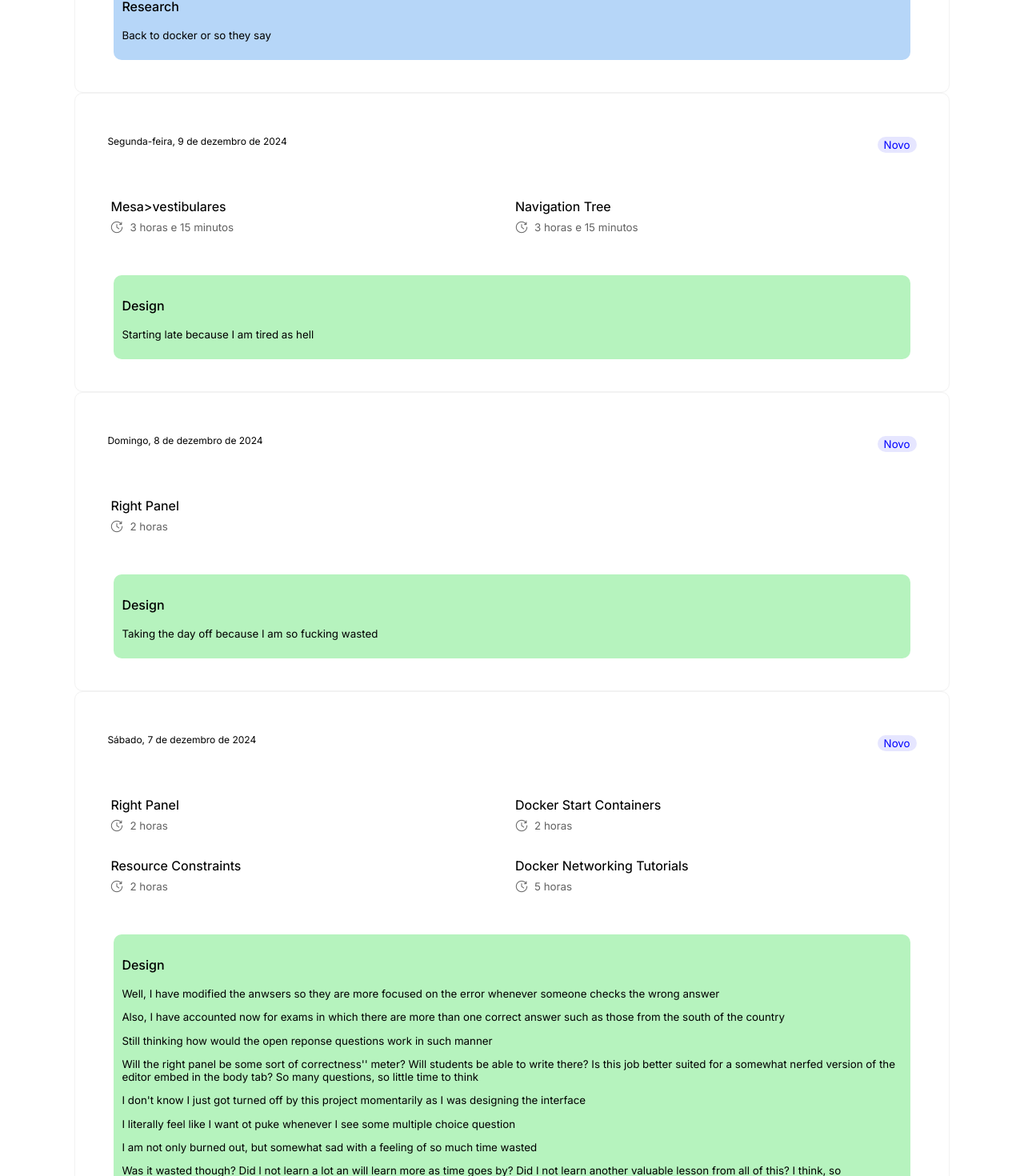
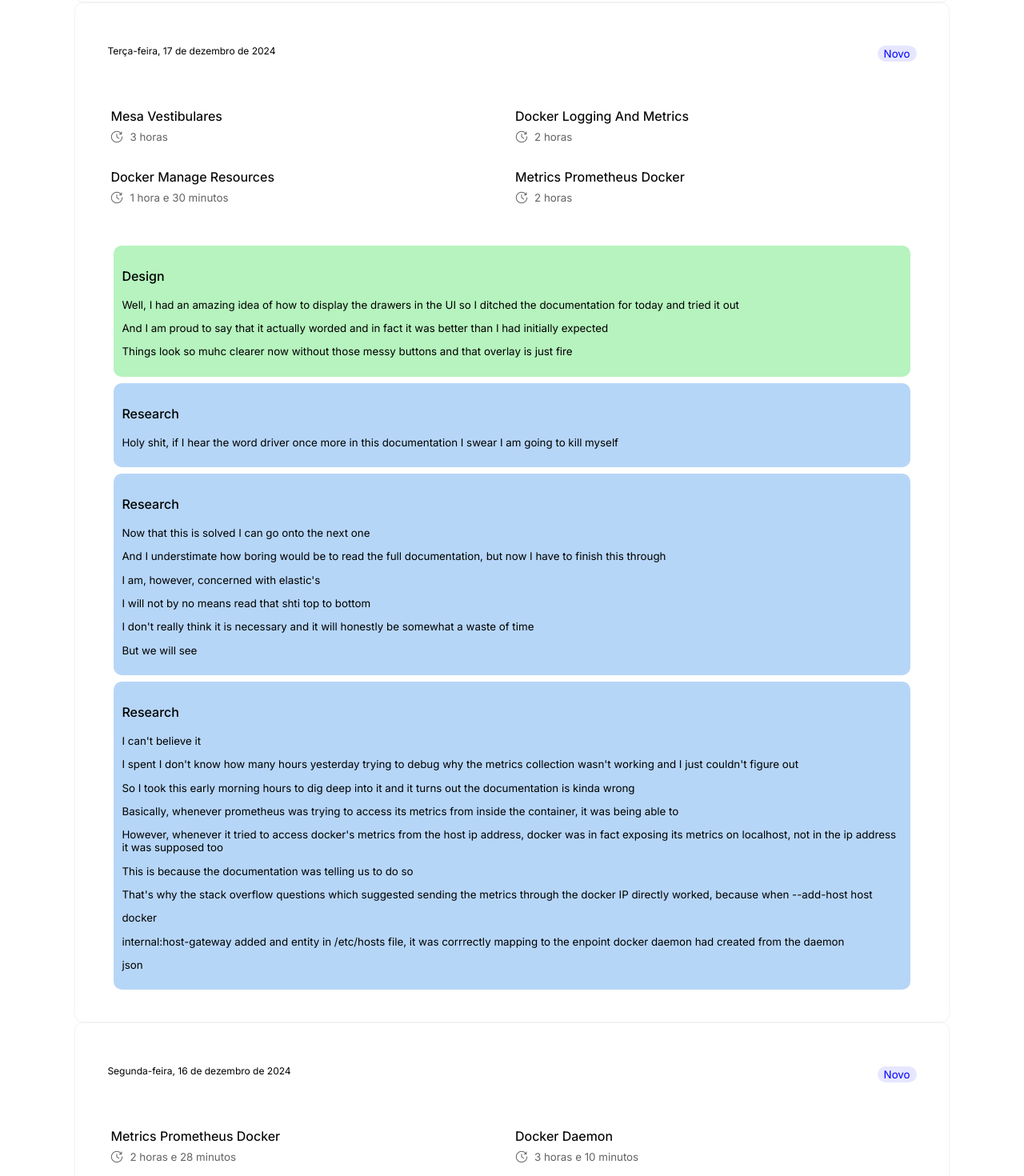
Before and after one commit to EnzoHB/nosso-estudo-reports, a SvelteKit app: page / in a window 1280 px wide. Shown: the part 680-2150 px from the top of the page at 80% size. Built offline with nearby package versions, Linux system fonts and the light colour scheme.

Commit message:
Update +page.server.js

```diff
--- a/src/routes/+page.server.js
+++ b/src/routes/+page.server.js
@@ -55,7 +55,7 @@ export async function load({ params }) {
 12/5/2024,Packet Filtering,Research,7h00,9h00,Learning about how docker applies network rules for filtering incoming traffic for the web and local traffic from within containers. My biggest problem tough is this iptables thing. I don't know how it works and that is annyoing me.,0,0
 12/5/2024,Iptables Manual,Research,9h30,11h00,After about 2 hours and reading most of the manual for this linux command I get more or less the ideia of what it does. Its syntax though is kinda tricky but that won't be a problem as I get more used to it when setting up network configuration later on.,0,0
 12/5/2024,Network Drivers,Research,11h00,13h30,"Finally I can uderstandd some aspects of what it this section really about. Wthout prior knowledge of this iptables command I wasn't being able to reliably decode the meaning of the commands and was struggling with them. However, this experience in learning network for the first time makes it fun and I look forward to, in the future, study more about it in more dense and on-topic books. I think distributed systems is a super interesting area to dig deep into.",0,0
-12/5/2024,"Bridge Network Drivers, Host Network Drivers",Research,14h15,4h00,"Learning about what can be done inside the docker bridge network. However, I am so tired because I have been sleeping late for the past few days and I think I will take the rest of the day off? We'll see.",0,0
+12/5/2024,"Bridge Network Drivers, Host Network Drivers",Research,14h15,16h00,"Learning about what can be done inside the docker bridge network. However, I am so tired because I have been sleeping late for the past few days and I think I will take the rest of the day off? We'll see.",0,0
 12/6/2024,"Docker Net IPVLAN, Docker Net MACVLAN, Docker Net None, Docker Net Overlay",Research,8h00,19h00,Learning about the different types of network that exist and how to manipulate the virtual interfaces and ip addresses that are created for each docker container,0,0
 12/7/2024,Docker Networking Tutorials,Research,8h00,13h,"Doing some of the tutorials, all of which could not be entriely completed because they'd require more than one machine of a virtual one and I would not install another ubuntu distro and connect it to docker. This will be done when approapriate.",0,0
 12/7/2024,"Docker Start Containers, Resource Constraints ",Research,13h,17h,"Finally, after god kows how many days I finally got in the container part. However, there is a lot to be learned in this area even before start running those containers and really getting to know how the hell do they work. But, as of today, I have spent about 4 days straight reading this manual and even worse, I have got the flu and all my body fucking hurts. That said, I plan to design tomorrows and watch some streams of cellbit's new game before coming back to this.",0,0
@@ -63,7 +63,21 @@ export async function load({ params }) {
 12/8/2024,Right Panel,Design,7h,9h,Taking the day off because I am so fucking wasted ,0,0
 12/9/2024,"Mesa>Vestibulares, Navigation Tree",Design,15h,21h30,Starting late because I am tired as hell,0,0
 12/10/2024,Docker Run Time Metrics,Research,7h,12h30,Back to docker or so they say.,0,0
-12/10/2024,Reporting,Design,6h43,8h31,Polishing right panel to send tomorrow,0,0`
+12/10/2024,Reporting,Design,6h43,8h31,Polishing right panel to send tomorrow,0,0
+12/11/2024,Vestibulares,Design,7h,15h,"Starting to design the vestibulares tab.I didn't like it much because it really looks like youtube in a way, considering it was my starting point. I actually think I will ask for help in order to solve this design assemblance.",0,0
+12/13/2024,Vestibulares,Design,7h,18h30,"Holy shit this looks fucking amazing. It is literally what I have always imagined as a platform for me. I am literally Thanos in the ""Fine, I will do it myself""",0,0
+12/14/2024,"Vestibulares, Provas",Design,7h,13h,Something wasn't looking quite Right,0,0
+12/14/2024,Provas,Design,16h30,8h20h,"Well, now the interface looks way better and the click cost is way low than what I had previously taught. I might add a search bar altogether with that controller to make it easier to find or a view all button somewhere. It's fine for now though. As of now, there are only two problems that are keeping me awake at night: The Question interface that doesn't fit the new look and the overuse of purple. Eventually I will show the UI to other people and they will tell me with my worries stand up.",0,0
+12/15/2024,Question Panel,Design ,7h,13h,"I decided to change the question panel in its totality. Now it is way more consistent, however there are some minor adjustements regarding contrast and lline length that seem to not only make the UI overwhelming, but also a little bit clumsy. I will have to fix it later on down the road, because now I have been designing for almost 5 days straight while sick, so I think tomorrow I will study docker for a bit.",0,0
+12/15/2024,Question Panel,Design,16h,19h30,"I might have found what was the overall problem with the interface. Looking at medium, their font size is about 20. Giving that I want more or less what medium does very well in reading experience, I adjusted the font size to 20 and it seems to fit my epectations. Another problem is the over use of borders in the progress fillers. Turns out I only needed to fill the whole ball instead of giving it a white border. Matter of fact It resembles the way you fill a gabarito and I liked way more than the previous version. I have also removed those other ugly balls from the faded out ones and it seemed ok. I left the one of the current question though. I tweaked boldness in every aspect of the UI because it was too distracting and the real content, the most important part, was not stading out. I have removed those ugly scissors and I might add them on hover eventually, because they were using too much screen real state and make the UI look rushed.",0,0
+12/16/2024,Docker CLI,Research,7h,11h30,Understading the Docker Command Line Tool and how they work together with docker files to build images and do stuff,0,0
+12/16/2024,Docker Daemon,Research,13h30,16h40,Learning about what can be done when starting mulitple docker daemon processes as well as figuring out how to get metrics out of it. Seems to not be working properly because we are inside wsl.,0,0
+12/16/2024,Metrics Prometheus Docker,Research,17h20,19h48,"I skipped through most off this as it is too deep innerworkings of how the docker deamon is actually implemented. But one thing is holding me back and that is the metric collection seems to not be working properly. I might as well skip it, but my heart is not letting me do it. I guess I will have to come back to it tomorrow. Also, this section is mostly how to troubleshoot the docker daemon when it starts to misbehave, I guess it isn't that important right now so it is somewhat OK to skip most part of it. I take a closer look tomorrow despite not wanting to.",0,0
+12/17/2024,Metrics Prometheus Docker,Research,7h,9h,"I can't believe it. I spent I don't know how many hours yesterday trying to debug why the metrics collection wasn't working and I just couldn't figure out. So I took this early morning hours to dig deep into it and it turns out the documentation is kinda wrong. Basically, whenever prometheus was trying to access its metrics from inside the container, it was being able to. However, whenever it tried to access docker's metrics from the host ip address, docker was in fact exposing its metrics on localhost, not in the ip address it was supposed too. This is because the documentation was telling us to do so. That's why the stack overflow questions which suggested sending the metrics through the docker IP directly worked, because when --add-host host.docker.internal:host-gateway added and entity in /etc/hosts file, it was corrrectly mapping to the enpoint docker daemon had created from the daemon.json. ",0,0
+12/17/2024,Docker Manage Resources,Research,9h,10h30,"Now that this is solved I can go onto the next one. And I understimate how boring would be to read the full documentation, but now I have to finish this through. I am, however, concerned with elastic's. I will not by no means read that shti top to bottom. I don't really think it is necessary and it will honestly be somewhat a waste of time. But we will see.",0,0
+12/17/2024,Docker Logging and Metrics,Research,10h30,12h30,"Holy shit, if I hear the word ""driver"" once more in this documentation I swear I am going to kill myself.",0,0
+12/17/2024,Mesa Vestibulares,Design,16h,19h,"Well, I had an amazing idea of how to display the drawers in the UI so I ditched the documentation for today and tried it out. And I am proud to say that it actually worded and in fact it was better than I had initially expected. Things look so muhc clearer now without those messy buttons and that overlay is just fire.",0,0
+12/18/2024,Reporting,Research,7h45,8h36,Reporting stuff and writing everything I was supposed to write yesterday.,0,0`
 
     // const asset = await fetch('./report.txt');
     // const text = await asset.text();
```
